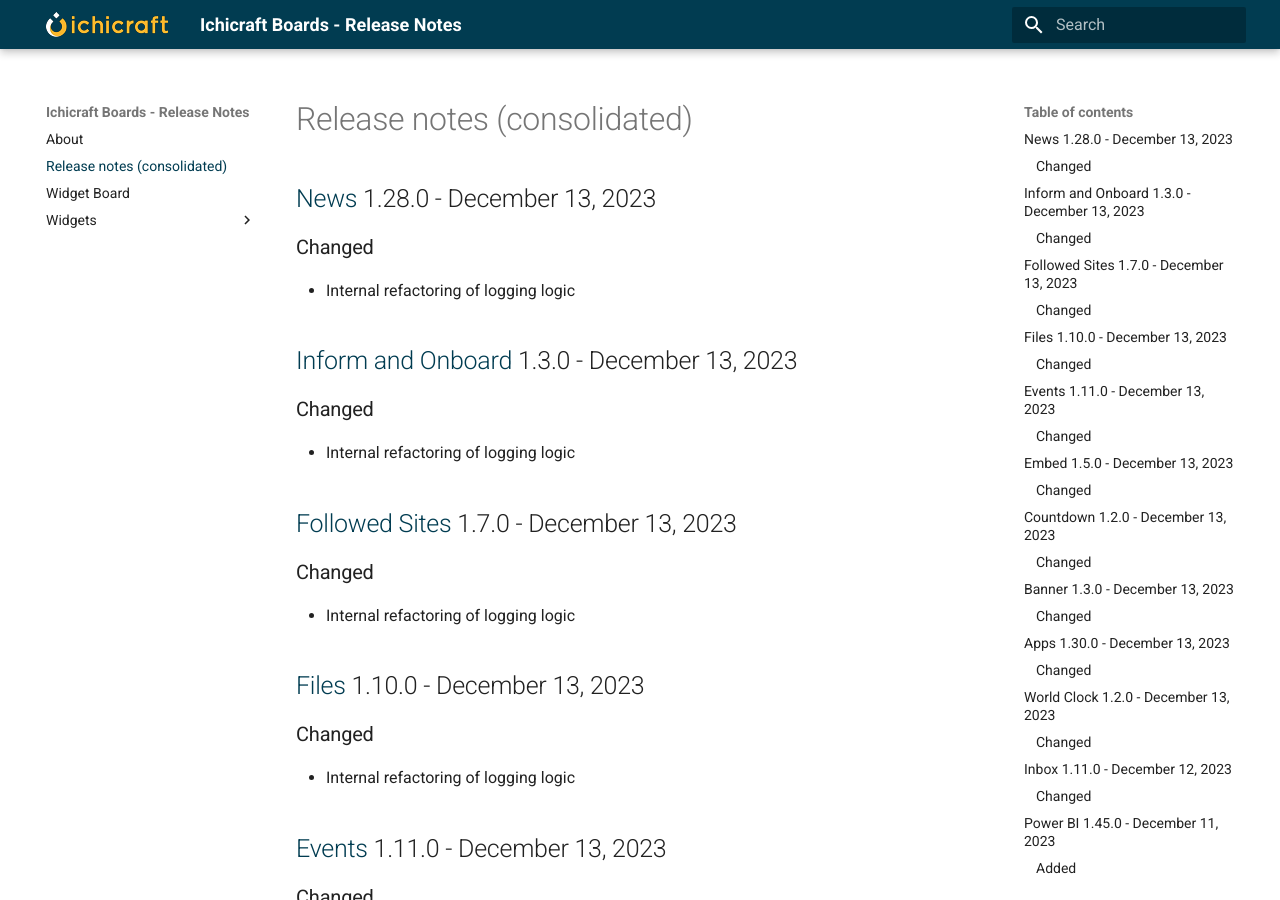
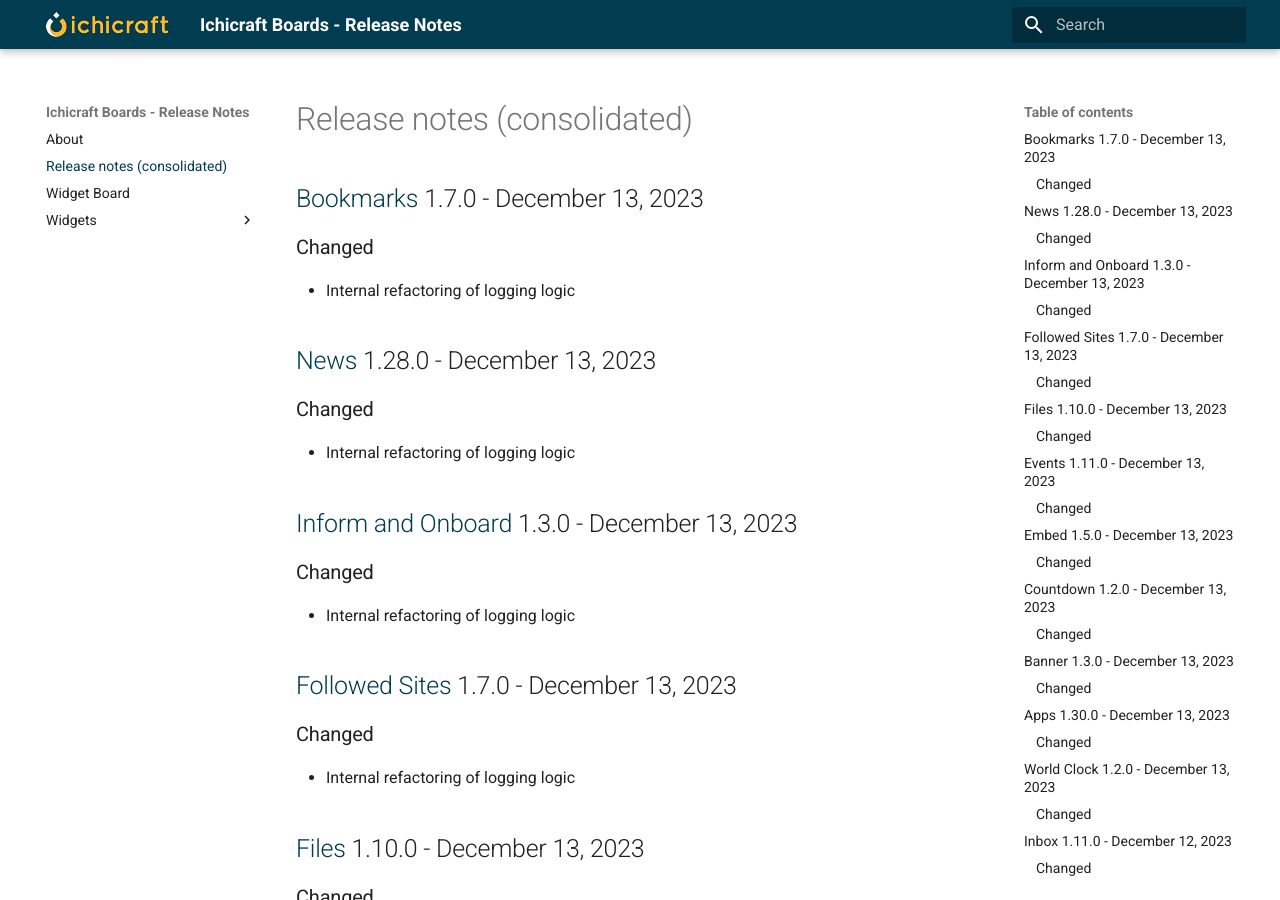
Before and after one commit to ichicraft/widgets-docs, an MkDocs documentation site: the page built from docs/Release-notes-(consolidated).md, in a window 1280 px wide and 900 px high. Built offline with MkDocs 1.6.1 and Material for MkDocs 9.7.7, drawn with Linux system fonts in a browser that asks for light colours.

Commit message:
Release notes updated by BuildService

```diff
--- a/docs/Release-notes-(consolidated).md
+++ b/docs/Release-notes-(consolidated).md
@@ -1,3 +1,9 @@
+## [Bookmarks](./Widgets/Bookmarks.md) 1.7.0 - December 13, 2023
+
+### Changed
+- Internal refactoring of logging logic
+
+
 ## [News](./Widgets/News.md) 1.28.0 - December 13, 2023
 
 ### Changed
--- a/docs/Widgets/Bookmarks.md
+++ b/docs/Widgets/Bookmarks.md
@@ -1,3 +1,9 @@
+## 1.7.0 - December 13, 2023
+
+### Changed
+- Internal refactoring of logging logic
+
+
 ## 1.6.0 - November 30, 2023
 
 ### Changed
```
